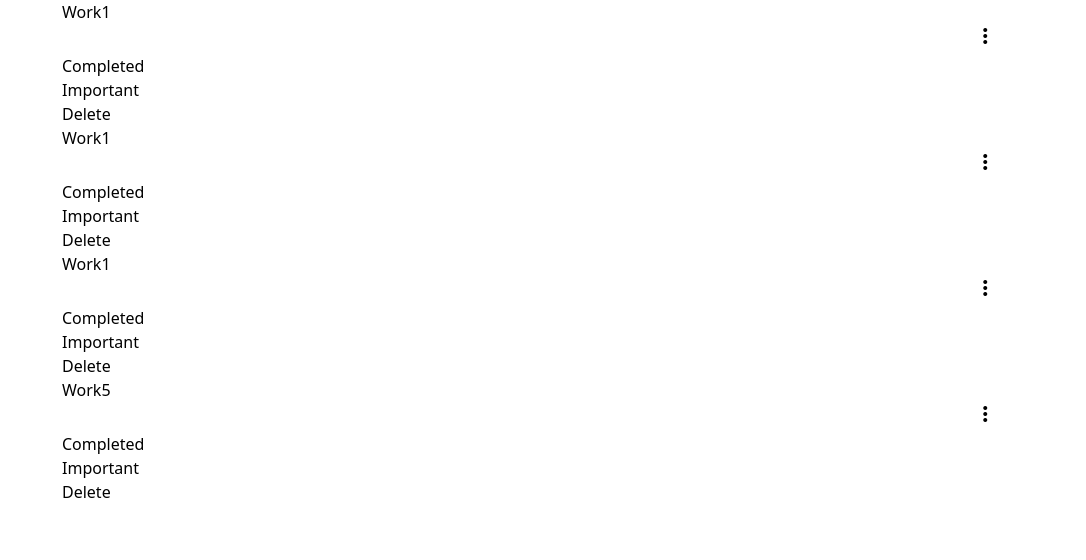
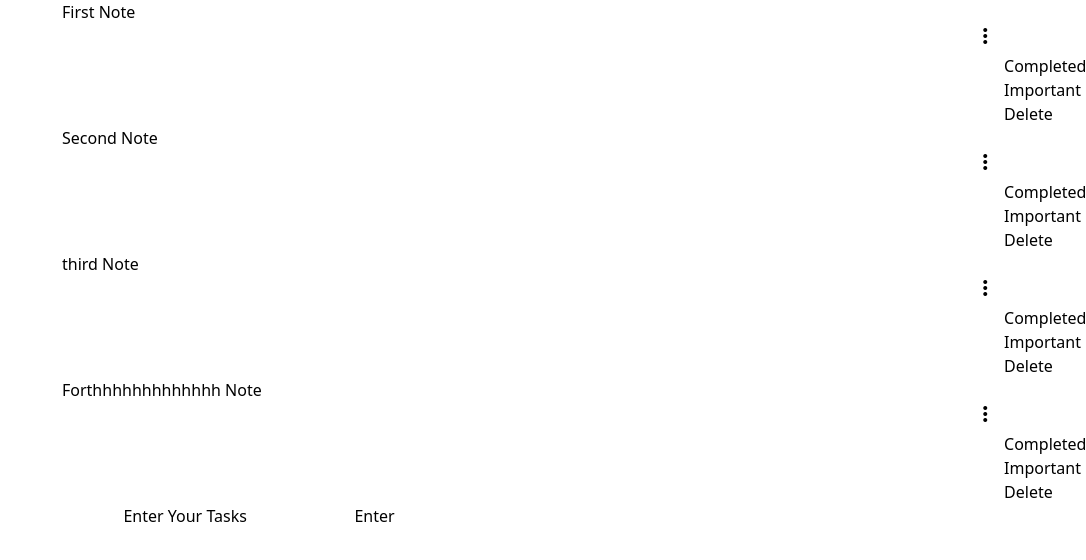
Before and after one commit to Hello-Utkarsh/todo-app, a React (Vite) app: page / in a window 1280 px wide. Shown: the top 560 px of the page, without its empty margins (194-1280 px from the left). Built offline with nearby package versions, Linux system fonts and the light colour scheme.

Commit message:
modified the Tasks

```diff
--- a/src/App.jsx
+++ b/src/App.jsx
@@ -2,18 +2,30 @@ import { useState } from 'react'
 
 import './App.css'
 import Tasks from './components/Tasks'
+import TextArea from './components/TextArea'
+import Tasklist from './components/Tasklist'
 
 function App() {
-  const [count, setCount] = useState(0)
+  const [notes, setnotes] = useState([
+    { text: 'First Note', id: 'work1' },
+    { text: 'Second Note', id: 'work123' },
+    { text: 'third Note', id: 'work11' },
+    { text: 'Forthhhhhhhhhhhhh Note', id: 'work112' },
+  ])
+  const addtext = (text) => {
+    tasks = text
+    console.log(tasks)
+  }
 
   return (
     <div className="App bg-[#ffeaea] p-3 h-[100vh]">
-      <div className='rightwindow w-4/5 mt-8' style={{marginLeft: '20%'}}>
-        <Tasks task='Work1' buttonid = 'dropdown1'/>
-        <Tasks task='Work1' buttonid = 'dropdown2'/>
-        <Tasks task='Work1' buttonid = 'dropdown3'/>
-        <Tasks task='Work5' buttonid = 'dropdown4'/>
+      <div className='rightwindow w-4/5 mt-8' style={{ marginLeft: '20%' }}>
+        <div>
+          <Tasklist notes={notes} />
+        </div>
+        <TextArea handleaddtext={addtext} />
       </div>
+
     </div>
   )
 }
--- /dev/null
+++ b/src/components/Tasklist.jsx
@@ -0,0 +1,15 @@
+import React from 'react'
+import Tasks from './Tasks'
+
+const Tasklist = ({ notes }) => {
+
+  return (
+    <div>
+      {notes.map((note) =>
+      <Tasks text={note.text} id={note.id} />) }
+
+    </div>
+  )
+}
+
+export default Tasklist
--- a/src/components/Tasks.jsx
+++ b/src/components/Tasks.jsx
@@ -1,16 +1,17 @@
 import React from 'react'
 import '../App.css'
 
-export default function Tasks(props) {
+const Tasks = ({text, id}) => {
+    console.log(text, id)
 
     return (
-        <div className='mt-6 mb-6 p-3 h-16 rounded-2xl bg-white flex w-10/12 justify-center items-center m-auto hover:bg-[#fd8f66]'>
+        <div className='mt-6 mb-6 p-3 h-16 rounded-2xl bg-white flex w-10/12 justify-start items-center m-auto hover:bg-[#fd8f66]'>
             <link rel="stylesheet" href="https://fonts.googleapis.com/css2?family=Material+Symbols+Outlined:opsz,wght,FILL,GRAD@20..48,100..700,0..1,-50..200" />
-            <h1 className='text-[#636363] font-semibold'>{props.task}</h1>
-            <span className="material-symbols-outlined cursor-pointer relative right-4" onClick={() => {document.getElementById(props.buttonid).classList.toggle('show')}} style={{ marginLeft: '89%' }}>
+            <h1 className='text-[#636363] absolute font-semibold'>{text}</h1>
+            <span className="material-symbols-outlined cursor-pointer absolute right-[9vw]" onClick={() => {document.getElementById(id).classList.toggle('show')}} style={{ marginLeft: '89%' }}>
                 more_vert
             </span>
-            <div className=' z-10 relative top-20 hidden bg-white right-14 justify-center items-center m-2 rounded-md' id={props.buttonid} style={{ marginLeft: '' }}>
+            <div className=' z-10 relative top-20 hidden bg-white justify-center items-center m-2 rounded-md' id={id} style={{ marginLeft: '92%' }}>
                 <h3 className='w-20 m-2'>Completed</h3>
                 <h3 className='w-20 m-2'>Important</h3>
                 <h3 className='w-20 m-2'>Delete</h3>
@@ -18,3 +19,5 @@ export default function Tasks(props) {
         </div>
     )
 }
+
+export default Tasks
--- /dev/null
+++ b/src/components/TextArea.jsx
@@ -0,0 +1,22 @@
+import React from 'react'
+import { useState } from 'react'
+
+function TextArea({handleaddtext}) {
+    let finaltext = ''
+    const [taskentered, settaskentered] = useState('')
+    const handleChange = (event)=>{
+        settaskentered(event.target.value)
+    }
+
+    const handleClick = ()=>{
+        handleaddtext(taskentered)
+    }
+  return (
+    <div className='absolute bottom-2 w-8/12 bg-white flex items-center justify-around rounded-xl' style={{marginLeft: '6%'}}>
+      <input type="text" defaultValue="Enter Your Tasks" onChange={handleChange} className='w-11/12 m-1 p-6 text-[#676767] rounded-xl h-10' />
+      <button className='rounded-lg bg-slate-400 w-12 h-8' onClick={handleClick}>Enter</button>
+    </div>
+  )
+}
+
+export default TextArea
```
